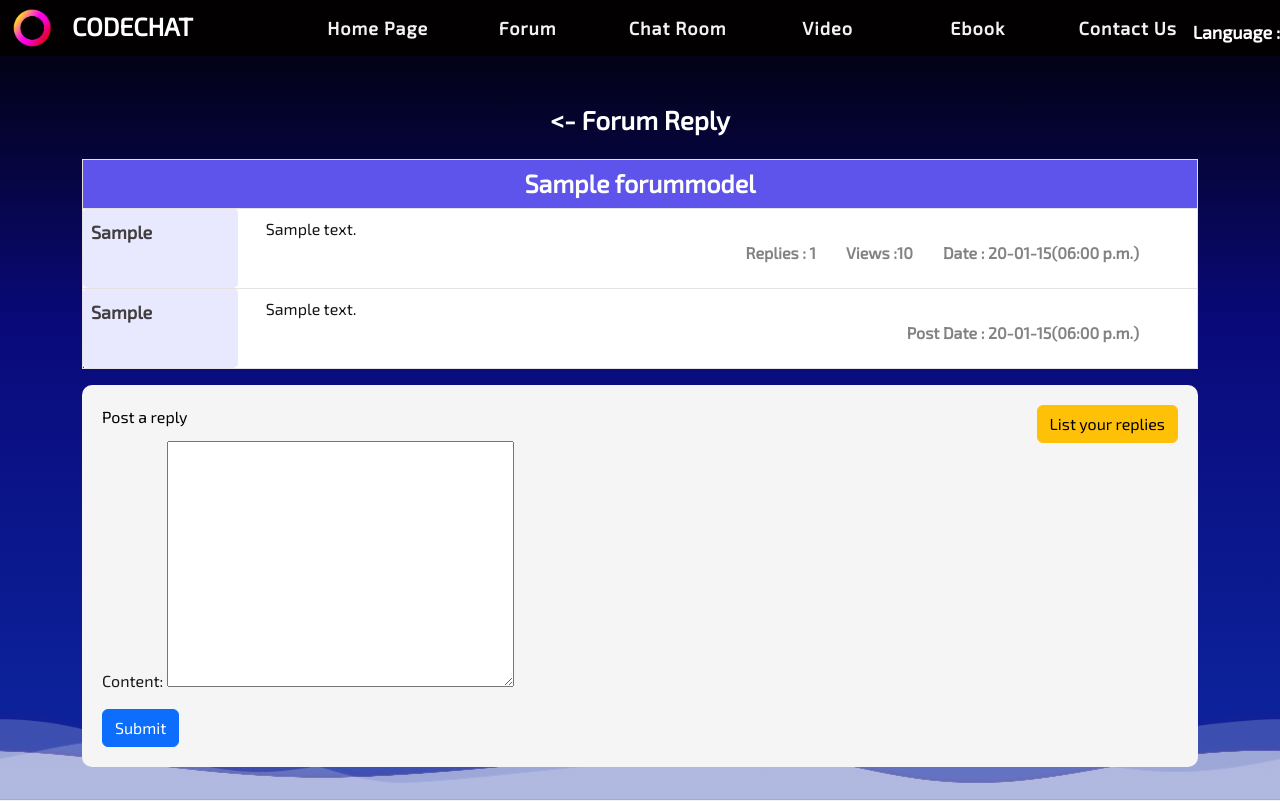
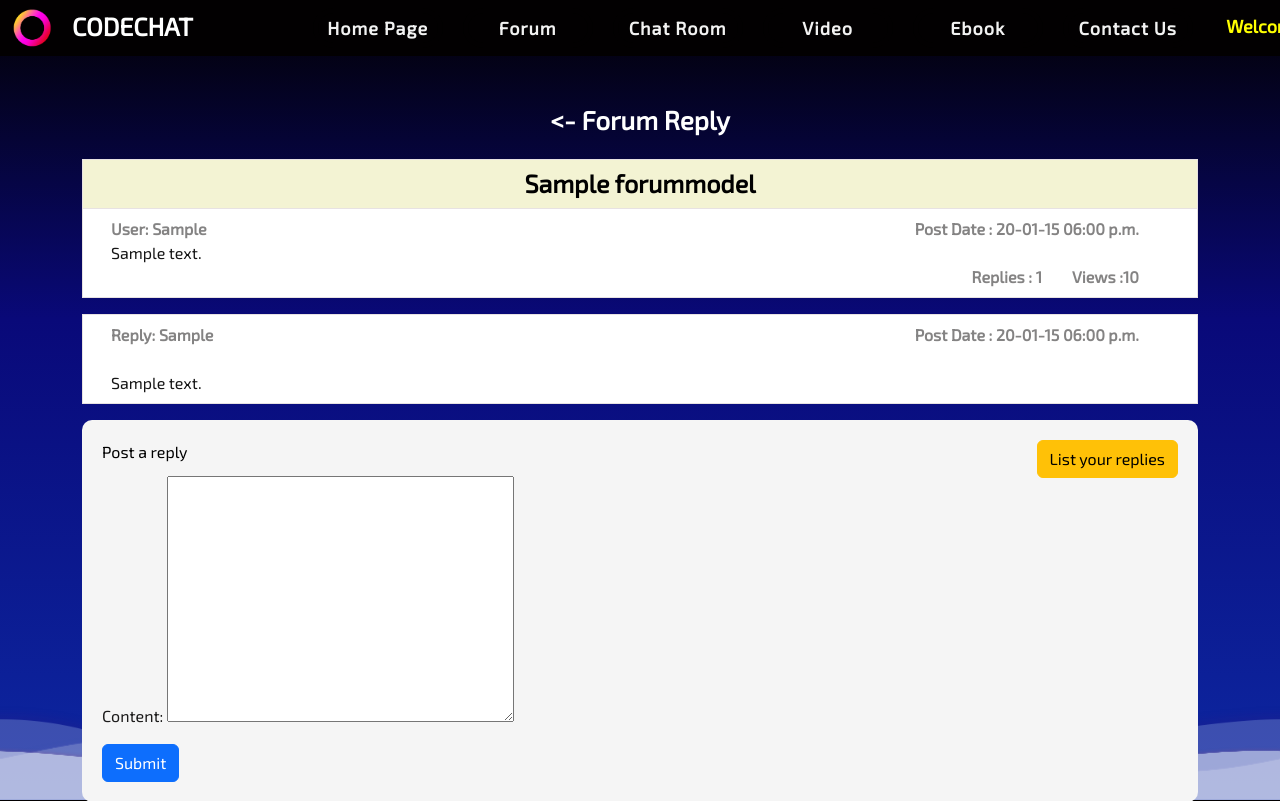
Before and after one commit to Jordanlui2024/djangochat, a Django app: page /forum/forumid/1/1/ in a window 1280 px wide. Shown: the top 801 px of the page. Run offline with Django 4.2, Linux system fonts and the light colour scheme; a user stored in the database is signed in; tables that the repository leaves empty hold one stand-in row (values such as "Sample post"); some libraries are stand-ins or nearby versions; some web fonts are replaced.

Commit message:
update forum layout

```diff
--- a/core/templates/core/base.html
+++ b/core/templates/core/base.html
@@ -55,6 +55,7 @@
         >
           <i class="material-icons notranslate" style="color: white">dehaze</i>
         </button>
+
         <div class="collapse navbar-collapse" id="navbarNav">
           <div class="menu_item">
             <ul class="navbar-nav">
@@ -106,9 +107,6 @@
                   <span></span>
                 </div>
               </li>
-
-
-
               {% comment %} <li class="nav-item">
                 <div class="outer button">
                   <a href="{% url 'homePage' %}">About</a>
@@ -119,19 +117,16 @@
             </ul>
           </div>
 
+
           <div class="logbutton">
-              <div class="language">Language : </div>
-              <div class="googlecontainer">
-              <div id="google_translate_element"></div>
-              </div>
             {% if request.user.is_authenticated %}
                 <div class="welcome notranslate">
+                  Welcome:
                   {{request.user.username | title}}
                 </div>
                 <form method="POST" action="{% url 'logoutPage' %}">
                   {% csrf_token %}
                     <button class="btn btn-primary logoutbtn">Logout</button>
-
                 </form>
             {% else %}
 
@@ -139,8 +134,12 @@
                <a href="{% url 'signupPage' %}" class="btn signupbtn">Signup</a>
 
             {% endif %}
+
           </div>
-
+                  <div class="googlecontainer">
+                    <div class="languagetxt">Language :</div>
+                    <div id="google_translate_element" style="width:100px"></div>
+                  </div>
         </div>
       </div>
     </nav>
--- a/forum/templates/forumReplyPage.html
+++ b/forum/templates/forumReplyPage.html
@@ -26,7 +26,7 @@
   <table class="forumreply table">
     <thead>
       <tr>
-        <th scope="col" colspan="2">
+        <th scope="col">
           <div class="replytopic">
           {{forum.title}}
           </div>
@@ -36,35 +36,45 @@
 
       <tbody>
         <tr style="height:80px; vertical-align:middle">
-          <td scope="row" class="username notranslate">{{forum.author.username|capfirst}}</td>
+          {% comment %} <td scope="row" class="username notranslate">{{forum.author.username|capfirst}}</td> {% endcomment %}
           <td>
              <div class="forumcontent">
-              <div class="ck-content">
+              <div class="forumdetail" style="justify-content:space-between">
+               <span> User: <span class="notranslate" style="font-size:16px">{{forum.author.username|capfirst}}</span></span>
+               <span>Post Date : {{forum.publication_date|date:"y-m-d h:i a"}}</span>
+              </div>
+               <div class="ck-content">
                 {{forum.content|safe}}
               </div>
               <div class="forumdetail">
                 <span>Replies : {{forum.replies}}</span>
                 <span>Views :{{forum.views}}</span>
-                <span>Date : {{forum.publication_date|date:"y-m-d(h:i a)"}}</span>
               </div>
             </div>
           </td>
         </tr>
+      </tbody>
+    </table>
 
+    <table class="forumreply table">
+        <tbody>
         {% for reply in replylist %}
         <tr style="height:80px; vertical-align:middle">
-          <td scope="row" class="username user{{reply.author.pk}} notranslate">
-            {{reply.author.username|capfirst}}
-          </td>
+
           <td>
+
              <div class="forumcontent">
+               <div class="forumdetail" style="justify-content:space-between">
+                   {% comment %} <span>Like:{{reply.like}}</span>
+                   <span>Unlike:{{reply.unlike}}</span> {% endcomment %}
+                   <span class="user{{reply.author.pk}}">Reply:  <span class="notranslate" style="font-size:16px">{{reply.author.username|capfirst}}</span></span>
+                   <span>Post Date : {{reply.publication_date|date:"y-m-d h:i a"}}</span>
+               </div>
+
+               <br/>
+
               <div class="ck-content">
                 {{reply.content|safe}}
-              </div>
-              <div class="forumdetail">
-                  {% comment %} <span>Like:{{reply.like}}</span>
-                  <span>Unlike:{{reply.unlike}}</span> {% endcomment %}
-                  <span>Post Date : {{reply.publication_date|date:"y-m-d(h:i a)"}}</span>
               </div>
             </div>
           </td>
--- a/static/css/style.css
+++ b/static/css/style.css
@@ -37,10 +37,9 @@ body > .skiptranslate {
   font-weight: bold;
   color:yellow;
   white-space: nowrap;
-  margin-top: 9px;
+  margin-top: 5px;
   margin-right: 10px;
   overflow: hidden;
-  width: 135px;
   }
 
   /* .google{
@@ -49,21 +48,18 @@ body > .skiptranslate {
     } */
 
   .googlecontainer{
-    display: flex;
-    margin-top:11px;
+    margin-left: 20px;
+    width: 120px;
     overflow: hidden;
-    margin-right: 30px;
-    width: 100px;
   }
 
-  .language{
+  .languagetxt{
     color: white;
-    margin-top: 11px;
     font-size:18px;
     font-weight: bold;
     white-space: nowrap;
-    margin-right:4px;
   }
+
 .welcometitle{font-weight: bold; color:rgb(255, 255, 255); text-align:left; }
 .welcometitle span{color:rgb(255, 120, 10)}
 .welcomebox{display:none; max-width: 400px; padding:10px; background-color:rgb(63, 63, 63, 0.9); color:white; margin-bottom: 20px;}
@@ -458,7 +454,7 @@ body > .skiptranslate {
   background-color: #ff2d75;
   color:white;
   font-weight: bold;
-  margin-left: 100px;
+  margin-left: 50px;
   border-radius: 25px;
   width: 100px;
 }
@@ -470,13 +466,15 @@ body > .skiptranslate {
 }
 
 .loginbtn{
+
   width: 100px;
   font-weight: bold;
   border-radius: 25px;
 }
 
 .logoutbtn{
-  width: 100px;
+
+  min-width: 100px;
   font-weight: bold;
   border-radius: 25px;
 }
@@ -630,8 +628,8 @@ label{
 .forumreply th{
   vertical-align: middle;
   padding: 5px;
-  color:#ffffff;
-  background-color: rgb(94, 84, 235);
+  color:black;
+  background-color:  #f3f3d3;;
 }
 
 
```
Also changed, not shown: forum/templates/forumArticlePage.html (+5 -3 lines), forum/templates/forumListPage.html (+6 -4 lines), forum/templates/forumUpdateReply.html (+5 -6 lines). Lines whose indentation alone changed are shown as unchanged.
